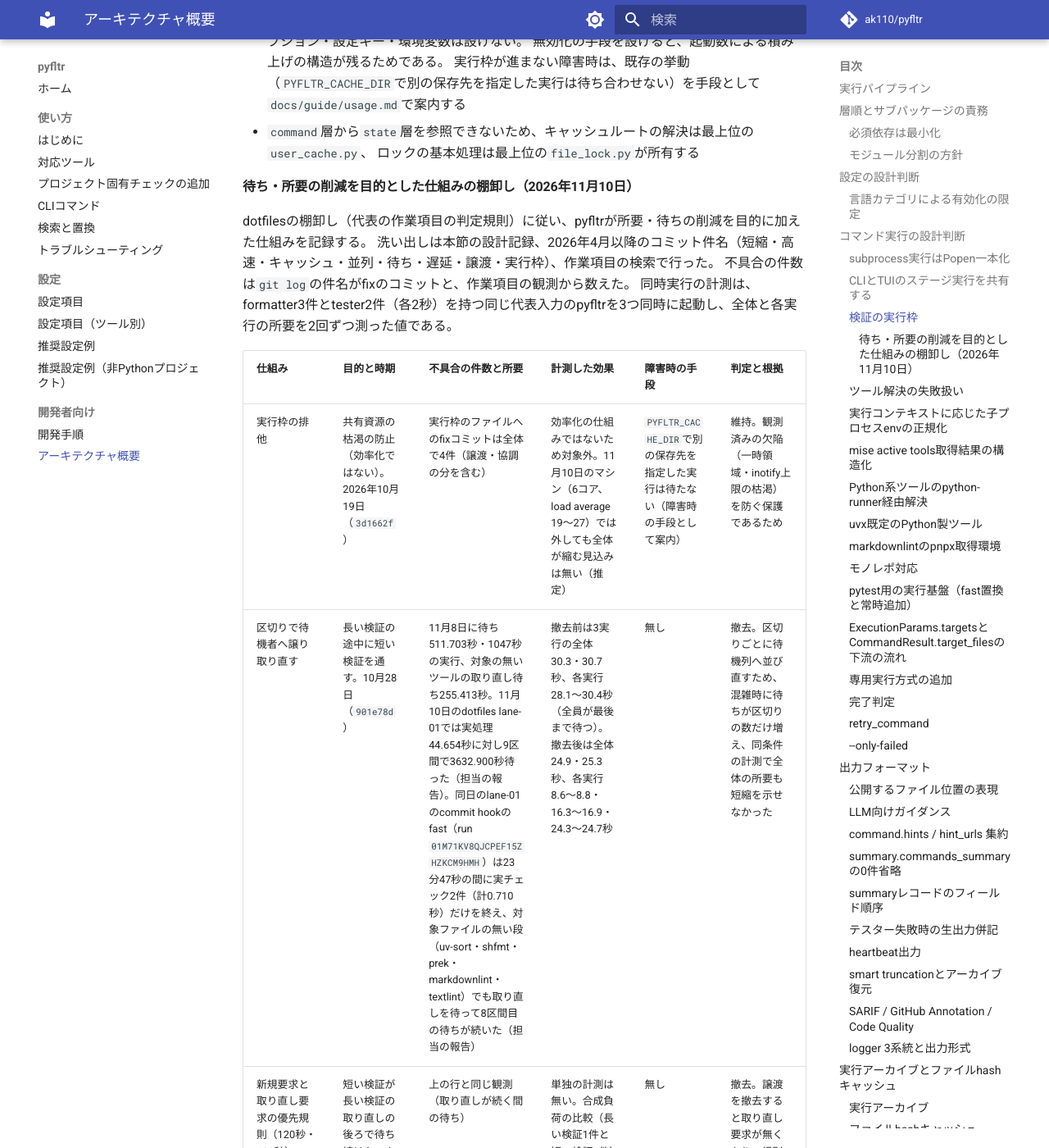
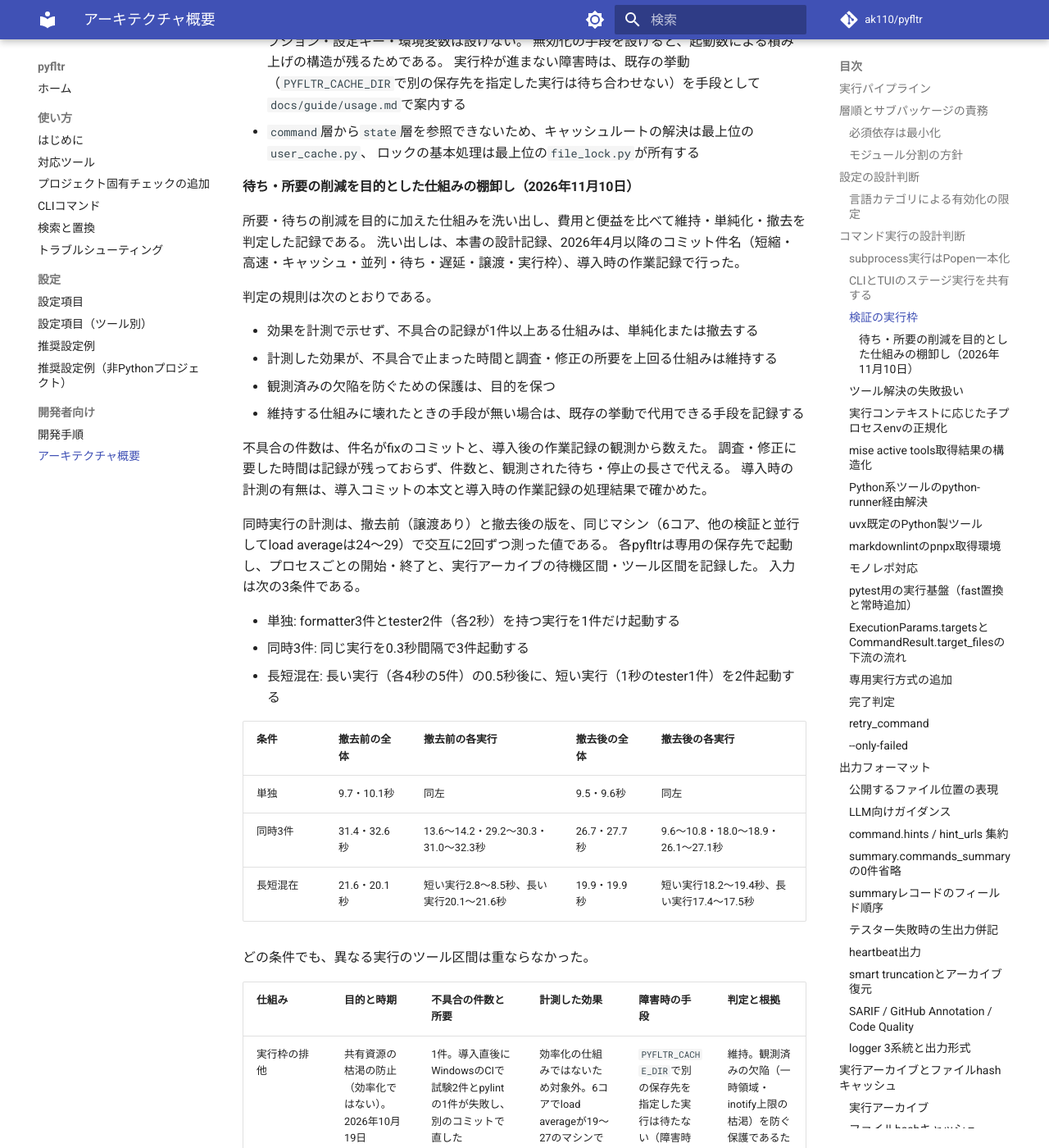
Before and after one commit to ak110/pyfltr, an MkDocs documentation site: the page built from docs/development/architecture.md, in a window 1280 px wide and 1400 px high, scrolled down 4694 px. Shown: the whole window at 82% size. Built offline with MkDocs 1.6.1 and Material for MkDocs 9.7.7, drawn with Linux system fonts in a browser that asks for light colours; comment, search, counter and statistics services are not loaded; some of the changed text lies outside the part shown.

Commit message:
docs: 実行枠の棚卸しを計測と判定規則で書き直し、撤去した設定の参照を除く
Co-Authored-By: Claude Opus 5.5 / Medium <noreply@anthropic.com>

```diff
--- a/docs/development/architecture.md
+++ b/docs/development/architecture.md
@@ -162,22 +162,47 @@ Rich UIへの`call_from_thread`とlock取得の差は画面側に残し、ステ
 
 #### 待ち・所要の削減を目的とした仕組みの棚卸し（2026年11月10日）
 
-dotfilesの棚卸し（代表の作業項目の判定規則）に従い、pyfltrが所要・待ちの削減を目的に加えた仕組みを記録する。
-洗い出しは本節の設計記録、2026年4月以降のコミット件名（短縮・高速・キャッシュ・並列・待ち・遅延・譲渡・実行枠）、作業項目の検索で行った。
-不具合の件数は`git log`の件名がfixのコミットと、作業項目の観測から数えた。
-同時実行の計測は、formatter3件とtester2件（各2秒）を持つ同じ代表入力のpyfltrを3つ同時に起動し、全体と各実行の所要を2回ずつ測った値である。
+所要・待ちの削減を目的に加えた仕組みを洗い出し、費用と便益を比べて維持・単純化・撤去を判定した記録である。
+洗い出しは、本書の設計記録、2026年4月以降のコミット件名（短縮・高速・キャッシュ・並列・待ち・遅延・譲渡・実行枠）、導入時の作業記録で行った。
+
+判定の規則は次のとおりである。
+
+- 効果を計測で示せず、不具合の記録が1件以上ある仕組みは、単純化または撤去する
+- 計測した効果が、不具合で止まった時間と調査・修正の所要を上回る仕組みは維持する
+- 観測済みの欠陥を防ぐための保護は、目的を保つ
+- 維持する仕組みに壊れたときの手段が無い場合は、既存の挙動で代用できる手段を記録する
+
+不具合の件数は、件名がfixのコミットと、導入後の作業記録の観測から数えた。
+調査・修正に要した時間は記録が残っておらず、件数と、観測された待ち・停止の長さで代える。
+導入時の計測の有無は、導入コミットの本文と導入時の作業記録の処理結果で確かめた。
+
+同時実行の計測は、撤去前（譲渡あり）と撤去後の版を、同じマシン（6コア、他の検証と並行してload averageは24〜29）で交互に2回ずつ測った値である。
+各pyfltrは専用の保存先で起動し、プロセスごとの開始・終了と、実行アーカイブの待機区間・ツール区間を記録した。
+入力は次の3条件である。
+
+- 単独: formatter3件とtester2件（各2秒）を持つ実行を1件だけ起動する
+- 同時3件: 同じ実行を0.3秒間隔で3件起動する
+- 長短混在: 長い実行（各4秒の5件）の0.5秒後に、短い実行（1秒のtester1件）を2件起動する
+
+| 条件 | 撤去前の全体 | 撤去前の各実行 | 撤去後の全体 | 撤去後の各実行 |
+| --- | --- | --- | --- | --- |
+| 単独 | 9.7・10.1秒 | 同左 | 9.5・9.6秒 | 同左 |
+| 同時3件 | 31.4・32.6秒 | 13.6〜14.2・29.2〜30.3・31.0〜32.3秒 | 26.7・27.7秒 | 9.6〜10.8・18.0〜18.9・26.1〜27.1秒 |
+| 長短混在 | 21.6・20.1秒 | 短い実行2.8〜8.5秒、長い実行20.1〜21.6秒 | 19.9・19.9秒 | 短い実行18.2〜19.4秒、長い実行17.4〜17.5秒 |
+
+どの条件でも、異なる実行のツール区間は重ならなかった。
 
 | 仕組み | 目的と時期 | 不具合の件数と所要 | 計測した効果 | 障害時の手段 | 判定と根拠 |
 | --- | --- | --- | --- | --- | --- |
-| 実行枠の排他 | 共有資源の枯渇の防止（効率化ではない）。2026年10月19日（`3d1662f`） | 実行枠のファイルへのfixコミットは全体で4件（譲渡・協調の分を含む） | 効率化の仕組みではないため対象外。11月10日のマシン（6コア、load average 19〜27）では外しても全体が縮む見込みは無い（推定） | `PYFLTR_CACHE_DIR`で別の保存先を指定した実行は待たない（障害時の手段として案内） | 維持。観測済みの欠陥（一時領域・inotify上限の枯渇）を防ぐ保護であるため |
-| 区切りで待機者へ譲り取り直す | 長い検証の途中に短い検証を通す。10月28日（`901e78d`） | 11月8日に待ち511.703秒・1047秒の実行、対象の無いツールの取り直し待ち255.413秒。11月10日のdotfiles lane-01では実処理44.654秒に対し9区間で3632.900秒待った（担当の報告）。同日のlane-01のcommit hookのfast（run `01M71KV8QJCPEF15ZHZKCM9HMH`）は23分47秒の間に実チェック2件（計0.710秒）だけを終え、対象ファイルの無い段（uv-sort・shfmt・prek・markdownlint・textlint）でも取り直しを待って8区間目の待ちが続いた（担当の報告） | 撤去前は3実行の全体30.3・30.7秒、各実行28.1〜30.4秒（全員が最後まで待つ）。撤去後は全体24.9・25.3秒、各実行8.6〜8.8・16.3〜16.9・24.3〜24.7秒 | 無し | 撤去。区切りごとに待機列へ並び直すため、混雑時に待ちが区切りの数だけ増え、同条件の計測で全体の所要も短縮を示せなかった |
-| 新規要求と取り直し要求の優先規則（120秒・600秒） | 短い検証が長い検証の取り直しの後ろで待ち続けないようにする。11月6日（`da4b046`） | 上の行と同じ観測（取り直しが続く間の待ち） | 単独の計測は無い。合成負荷の比較（長い検証1件と短い検証6件）で、最初の区間で譲らない案は短い検証の平均完了を13.0秒から45.7秒へ悪化させ、全体は74.0秒と73.2秒で差が無かった | 無し | 撤去。譲渡を撤去すると取り直し要求が無くなり、規則の対象が消えるため |
-| 外部の保持者と子プロセスの協調参加（公開API、参加券、多段の協調、`{command}-slot-ticket`） | 子の処理の区切りでも譲る。11月5日〜7日（`a640f75`、`6324275`、`9358395`、`fe31699`） | dotfilesでこの機能を使うpytestが終わらない・際限なく待つ・実質1 workerになる問題が5日間に続いた。終了したプロセスの協調状態のファイルが残った | 計測は無い（導入時の作業項目は構造からの推定だけ） | 無し | 撤去。効果を計測で示せず、不具合の記録がある |
-| 対象ファイルが存在し得ないツールの事前実行 | 文書だけの検証などで枠の取得を省く。11月10日（今回） | 0件 | 全ツールが対象を持たない実行は、別の保持者がいても待たずに完了する（`tests/integration/execution_slot_test.py`の`test_cli_without_candidate_targets_does_not_wait`）。pyfltr自身の文書2件の`fast`では取得回数に差は出なかった | 枠の外で外部ツールを起動しない判定に限るため、誤判定時も従来どおり枠の内側で判定される | 維持。外部ツールを起動しないことが確定する範囲に限った単純な判定であるため |
-| サブプロジェクトごとのツール実行の並列化 | モノレポの検証時間の短縮。9月15日（`c9a66bd`） | 1件（10月30日`fe185fa`、mypyの内部エラーをサブプロジェクトごとの直列実行で回避） | 計測は無い | ツール単位の`subproject_concurrent=False`で直列にできる | 単純化または撤去の候補（効果を計測で示せず、不具合の記録がある）。本項目では変更せず、同条件の計測を伴う別の要求として扱う |
-| Python 3.15のlazy importによる起動時の読込の省略 | CLIの起動を速くする。10月10日（`68f063a`） | 0件 | 計測は無い | Python 3.15未満では通常のimportとして動く | 維持。不具合の記録が無い（判定規則の1つ目に当たらない） |
-| ファイルhashキャッシュ | 変わらないファイルへのツールの再実行を省く。4月18日（`234dd4f`） | キャッシュの実装へのfixコミットは0件（関連する変更はパス表記の統一などの付随修正） | 計測は無い | `--no-cache`、`cache = false` | 維持。不具合の記録が無く、無効化の手段がある |
-| 推定実行時間の降順（LPT）での並列段の開始 | 並列段の全体時間を縮める。4月14日（`baf6efa`） | 0件 | 計測は無い | 無し（順序だけの変更で結果に影響しない） | 維持。不具合の記録が無い |
+| 実行枠の排他 | 共有資源の枯渇の防止（効率化ではない）。2026年10月19日（`3d1662f`） | 1件。導入直後にWindowsのCIで試験2件とpylintの1件が失敗し、別のコミットで直した | 効率化の仕組みではないため対象外。6コアでload averageが19〜27のマシンでは、外しても全体が縮む見込みは無い（推定） | `PYFLTR_CACHE_DIR`で別の保存先を指定した実行は待たない（障害時の手段として案内） | 維持。観測済みの欠陥（一時領域・inotify上限の枯渇）を防ぐ保護であるため |
+| 区切りで待機者へ譲り取り直す | 長い検証の途中に短い検証を通す。10月28日（`901e78d`） | 修正のコミット1件（`c39c49a`、登録失敗時の案内）。導入後、混雑時に区切りごとの取り直しが重なり、待ちの合計511.703秒・1047秒の実行、対象の無いツールの取り直し待ち255.413秒が記録された。11月10日には、実処理44.654秒の一括検証が取り直しを含めて3632.900秒待った。commit hookの`fast`が23分47秒の間に実チェック2件（計0.710秒）しか終えず、他のcommitも上限の3000秒で打ち切られ続けた | 長短混在では、短い実行の完了を2.8〜8.5秒に縮めた（撤去後は18.2〜19.4秒）。全体の所要は撤去後と同程度で、同時3件では撤去後の方が全体・各実行とも短かった | 無し | 撤去。短い実行1件あたり十数秒の効果は、混雑時に区切りの数だけ待ち直して生じた数百〜数千秒の停止を上回らない（判定規則の2つ目を満たさない） |
+| 新規要求と取り直し要求の優先規則（120秒・600秒） | 短い検証が長い検証の取り直しの後ろで待ち続けないようにする。11月6日（`da4b046`） | 上の行と同じ観測（取り直しが続く間の待ち） | 導入時の配分の試験で、短い処理を5区間・約5.4秒から1区間・約0.5秒にした（全体の所要の比較は無い）。合成負荷の比較（長い検証1件と短い検証6件）では、最初の区間で譲らない案が短い検証の平均完了を13.0秒から45.7秒へ悪化させ、全体は74.0秒と73.2秒で差が無かった | 無し | 撤去。譲渡を撤去すると取り直し要求が無くなり、規則の対象が消えるため |
+| 外部の保持者と子プロセスの協調参加（公開API、参加券、多段の協調、`{command}-slot-ticket`） | 子の処理の区切りでも譲る。11月5日〜7日（`a640f75`、`6324275`、`9358395`、`fe31699`） | 修正のコミット1件（`6c7585e`、協調中断の原因の引き継ぎ）。利用側では、この機能を使うpytestが終わらない・際限なく待つ・実質1 workerになる問題が5日間続いた。ツールのプロセス内で譲って取り直す待ちが、外側のツールのtimeoutに含まれ、pytestが打ち切られた。終了したプロセスの協調状態のファイルが残った | 導入時の作業記録に計測は無い（構造からの推定だけ） | 無し | 撤去。効果を計測で示せず、不具合の記録がある |
+| 対象ファイルが存在し得ないツールの事前実行 | 文書だけの検証などで枠の取得を省く。11月10日 | 0件 | 全ツールが対象を持たない実行は、別の保持者がいても待たずに完了する（`tests/integration/execution_slot_test.py`の`test_cli_without_candidate_targets_does_not_wait`）。pyfltr自身の文書2件の`fast`では、取得回数に差は出なかった | 枠の外で外部ツールを起動しない判定に限るため、誤判定時も従来どおり枠の内側で判定される | 維持。外部ツールを起動しないことが確定する範囲に限った単純な判定であるため |
+| サブプロジェクトごとのツール実行の並列化 | モノレポの検証時間の短縮（利用者の要求による）。2026年9月15日（`c9a66bd`） | 1件（10月30日`fe185fa`、mypyの内部エラーを、mypyだけサブプロジェクトごとの直列実行にして解消） | 実装時の計測で、論理CPU数8のマシンの234ファイルのモノレポの検証が、直列634秒から並列439秒（30.8%短縮）になった | ツール定義の`subproject_concurrent=False`でツールごとに直列にできる。`jobs = 1`（`-j 1`）で全体を直列にできる | 維持。計測した効果があり、不具合は修正済みで、壊れたときの手段がある |
+| Python 3.15のlazy importによる起動時の読込の省略 | CLIの起動を速くする。10月10日（`68f063a`） | 0件 | 導入コミットに計測の記録は無い | Python 3.15未満では通常のimportとして動く | 維持。不具合の記録が無い（判定規則の1つ目に当たらない） |
+| ファイルhashキャッシュ | 変わらないファイルへのツールの再実行を省く。4月18日（`234dd4f`） | キャッシュの実装に固有の修正のコミットは0件（関連する変更はパス表記の統一などの付随修正） | 導入コミットに計測の記録は無い | `--no-cache`、`cache = false` | 維持。不具合の記録が無く、無効化の手段がある |
+| 推定実行時間の降順（LPT）での並列段の開始 | 並列段の全体時間を縮める。4月14日（`baf6efa`） | 0件 | 導入コミットに計測の記録は無い | 無し（順序だけの変更で結果に影響しない） | 維持。不具合の記録が無い |
 
 ### ツール解決の失敗扱い
 
```
Also changed, not shown: docs/guide/configuration.md (+0 -1 lines).
